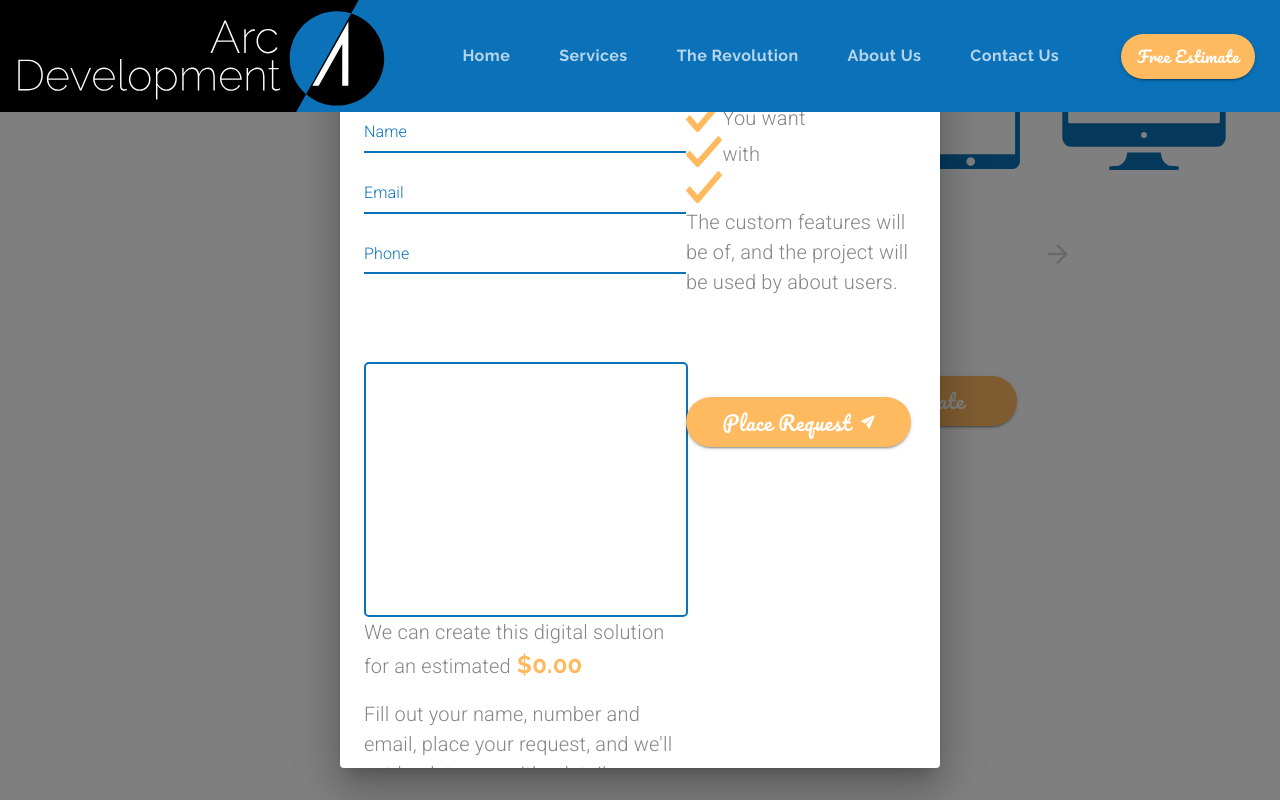
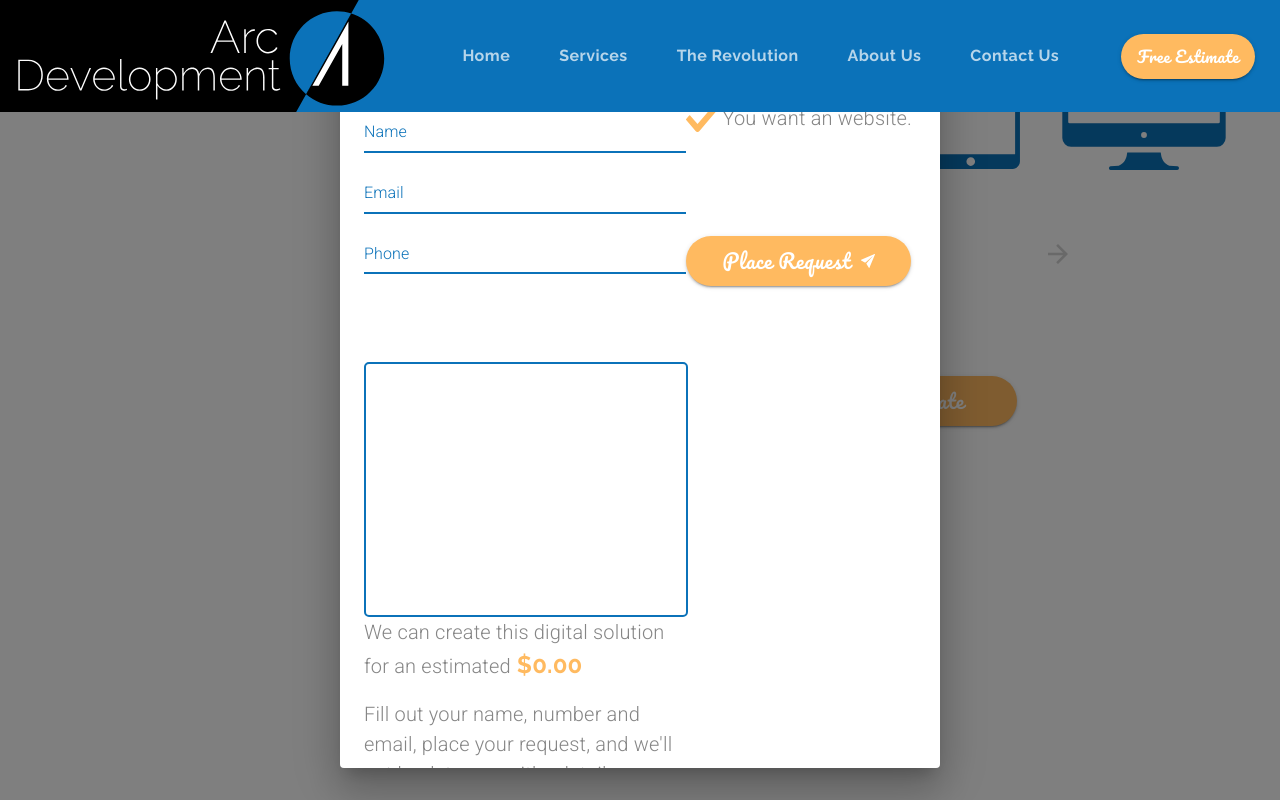
Before and after one commit to jeromeski/aceevolution, a React (Create React App) app: page /estimate in a window 1280 px wide. Both pictures are taken after a click on the button "Get Estimate". Shown: the part 413-1213 px from the top of the page. Built offline with nearby package versions, Linux system fonts and the light colour scheme.

Commit message:
Selection Review Websites Fix

```diff
--- a/src/components/Estimate.js
+++ b/src/components/Estimate.js
@@ -437,14 +437,29 @@ const Estimate = () => {
       case 'Custom Software Development':
         setQuestions(softwareQuestions);
         setService(newSelected.title);
+        setPlatforms([]);
+        setFeatures([]);
+        setCustomFeatures('');
+        setCategory('');
+        setUsers('');
         break;
       case 'iOS/Android App Development':
         setQuestions(softwareQuestions);
         setService(newSelected.title);
+        setPlatforms([]);
+        setFeatures([]);
+        setCustomFeatures('');
+        setCategory('');
+        setUsers('');
         break;
       case 'Website Development':
         setQuestions(websiteQuestions);
         setService(newSelected.title);
+        setPlatforms([]);
+        setFeatures([]);
+        setCustomFeatures('');
+        setCategory('');
+        setUsers('');
         break;
       default:
         setQuestions(newQuestions);
@@ -501,7 +516,7 @@ const Estimate = () => {
           question.options.filter(option => option.selected)
         )[0][0];
 
-        setUsers(userCost.title)
+      setUsers(userCost.title);
 
       cost -= userCost.cost;
       cost *= userCost.cost;
@@ -553,8 +568,121 @@ const Estimate = () => {
           question.options.filter(option => option.selected)
         )[0][0].title;
       setCustomFeatures(newCustomFeatures);
-    };
+    }
   };
+
+  const getCategory = () => {
+    if (questions.length === 2) {
+      const newCategory = questions.filter(question => question.title === 'Which type of website are you wanting?')[0].options.filter(option => option.selected)[0].title;
+
+      setCategory(newCategory)
+
+    }
+  }
+
+  const softwareSelection = (
+    <Grid container direction='column'>
+      <Grid item container alignItems='center'>
+        <Grid item>
+          <img src={check} alt='checkmark' />
+        </Grid>
+        <Grid item>
+          <Typography variant='body1'>
+            You want {service}
+            {platforms.length > 0
+              ? `for ${
+                  //if only web application is selected...
+                  platforms.indexOf('Web Application') > -1 &&
+                  platforms.length === 1
+                    ? //then finish sentence here
+                      'a Web Application.'
+                    : //otherwise, if web application and another platform is selected...
+                    platforms.indexOf('Web Application') > -1 &&
+                      platforms.length === 2
+                    ? //then finish the sentence here
+                      `a Web Application and an ${platforms[1]}.`
+                    : //otherwise, if only one platform is selected which isn't web application...
+                    platforms.length === 1
+                    ? //then finish the sentence here
+                      `an ${platforms[0]}`
+                    : //otherwise, if other two options are selected...
+                    platforms.length === 2
+                    ? //then finish the sentence here
+                      'an iOS Application and an Android Application.'
+                    : //otherwise if all three are selected...
+                    platforms.length === 3
+                    ? //then finish the sentence here
+                      'a Web Application, an iOS Application, and an Android Application.'
+                    : null
+                }`
+              : null}
+          </Typography>
+        </Grid>
+      </Grid>
+      <Grid item container alignItems='center'>
+        <Grid item>
+          <img src={check} alt='checkmark' />
+        </Grid>
+        <Grid item>
+          <Typography variant='body1'>
+            {'with '}
+            {/* if we have features... */}
+            {features.length > 0
+              ? //...and there's only 1...
+                features.length === 1
+                ? //then end the sentence here
+                  `${features[0]}.`
+                : //otherwise, if there are two features...
+                features.length === 2
+                ? //...then end the sentence here
+                  `${features[0]} and ${features[1]}.`
+                : //otherwise, if there are three or more features...
+                  features
+                    //filter out the very last feature...
+                    .filter((feature, index) => index !== features.length - 1)
+                    //and for those features return their name...
+                    .map((feature, index) => (
+                      <span key={index}>{`${feature}, `}</span>
+                    ))
+              : null}
+            {features.length > 0 &&
+            features.length !== 1 &&
+            features.length !== 2
+              ? //...and then finally add the last feature with 'and' in front of it
+                ` and ${features[features.length - 1]}.`
+              : null}
+          </Typography>
+        </Grid>
+      </Grid>
+      <Grid item container alignItems='center'>
+        <Grid item>
+          <img src={check} alt='checkmark' />
+        </Grid>
+        <Grid item>
+          <Typography variant='body1'>
+            The custom features will be of
+            {customFeatures.toLowerCase()}
+            {`, and the project will be used by about ${users}`} users.
+          </Typography>
+        </Grid>
+      </Grid>
+    </Grid>
+  );
+
+  const websiteSelection = (
+    <Grid container direction='column'>
+      <Grid item container alignItems='center'>
+        <Grid item>
+          <img src={check} alt='checkmark' />
+        </Grid>
+        <Grid item>
+          <Typography variant='body1'>
+           You want {category === 'Basic' ? 'a Basic Website' : `an ${category} website.`}
+          </Typography>
+        </Grid>
+      </Grid>
+    </Grid>
+  );
 
   return (
     <Grid container direction='row'>
@@ -686,6 +814,7 @@ const Estimate = () => {
                 getPlatforms();
                 getFeatures();
                 getCustomFeatures();
+                getCategory();
               }}>
               Get Estimate
             </Button>
@@ -761,93 +890,8 @@ const Estimate = () => {
               </Grid>
               <Grid item container direction='column' md={5}>
                 <Grid item>
-                  <Grid container direction='column'>
-                    <Grid item container alignItems='center'>
-                      <Grid item>
-                        <img src={check} alt='checkmark' />
-                      </Grid>
-                      <Grid item>
-                        <Typography variant='body1'>
-                          You want {service}
-                          {platforms.length > 0
-                            ? `for ${
-                                //if only web application is selected...
-                                platforms.indexOf('Web Application') > -1 &&
-                                platforms.length === 1
-                                  ? //then finish sentence here
-                                    'a Web Application.'
-                                  : //otherwise, if web application and another platform is selected...
-                                  platforms.indexOf('Web Application') > -1 &&
-                                    platforms.length === 2
-                                  ? //then finish the sentence here
-                                    `a Web Application and an ${platforms[1]}.`
-                                  : //otherwise, if only one platform is selected which isn't web application...
-                                  platforms.length === 1
-                                  ? //then finish the sentence here
-                                    `an ${platforms[0]}`
-                                  : //otherwise, if other two options are selected...
-                                  platforms.length === 2
-                                  ? //then finish the sentence here
-                                    'an iOS Application and an Android Application.'
-                                  : //otherwise if all three are selected...
-                                  platforms.length === 3
-                                  ? //then finish the sentence here
-                                    'a Web Application, an iOS Application, and an Android Application.'
-                                  : null
-                              }`
-                            : null}
-                        </Typography>
-                      </Grid>
-                    </Grid>
-                    <Grid item container alignItems='center'>
-                      <Grid item>
-                        <img src={check} alt='checkmark' />
-                      </Grid>
-                      <Grid item>
-                        <Typography variant='body1'>
-                          {'with '}
-                          {/* if we have features... */}
-                          {features.length > 0
-                            ? //...and there's only 1...
-                              features.length === 1
-                              ? //then end the sentence here
-                                `${features[0]}.`
-                              : //otherwise, if there are two features...
-                              features.length === 2
-                              ? //...then end the sentence here
-                                `${features[0]} and ${features[1]}.`
-                              : //otherwise, if there are three or more features...
-                                features
-                                  //filter out the very last feature...
-                                  .filter(
-                                    (feature, index) =>
-                                      index !== features.length - 1
-                                  )
-                                  //and for those features return their name...
-                                  .map((feature, index) => (
-                                    <span key={index}>{`${feature}, `}</span>
-                                  ))
-                            : null}
-                          {features.length > 0 &&
-                          features.length !== 1 &&
-                          features.length !== 2
-                            ? //...and then finally add the last feature with 'and' in front of it
-                              ` and ${features[features.length - 1]}.`
-                            : null}
-                        </Typography>
-                      </Grid>
-                    </Grid>
-                    <Grid item container alignItems='center'>
-                      <Grid item>
-                        <img src={check} alt='checkmark' />
-                      </Grid>
-                      <Grid item>
-                        <Typography variant='body1'>The custom features will be of
-                          {customFeatures.toLowerCase()}{`, and the project will be used by about ${users}`} users.
-                        </Typography>
-                      </Grid>
-                    </Grid>
-                  </Grid>
+                 {questions.length > 2 ? softwareSelection : websiteSelection}
+                </Grid>
                   <Grid item>
                     <Button
                       variant='contained'
@@ -862,7 +906,6 @@ const Estimate = () => {
                   </Grid>
                 </Grid>
               </Grid>
-            </Grid>
           </DialogContent>
         </Grid>
       </Dialog>
```
